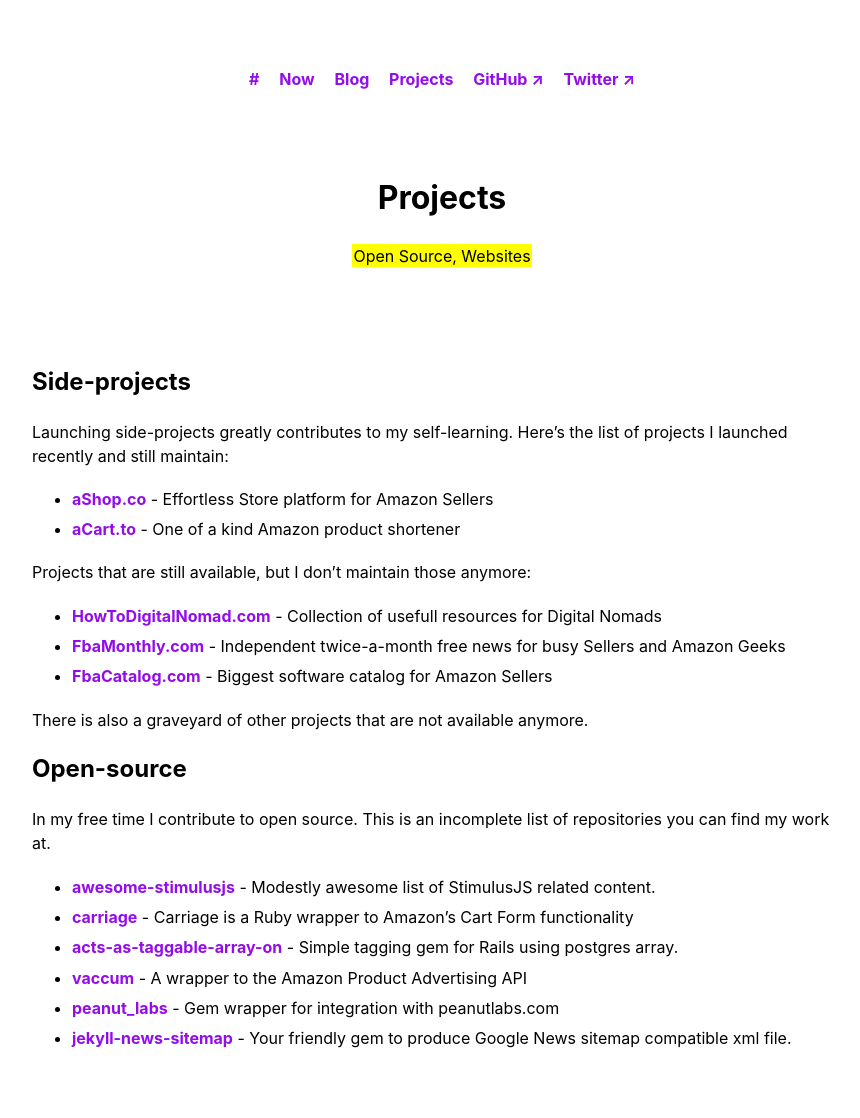
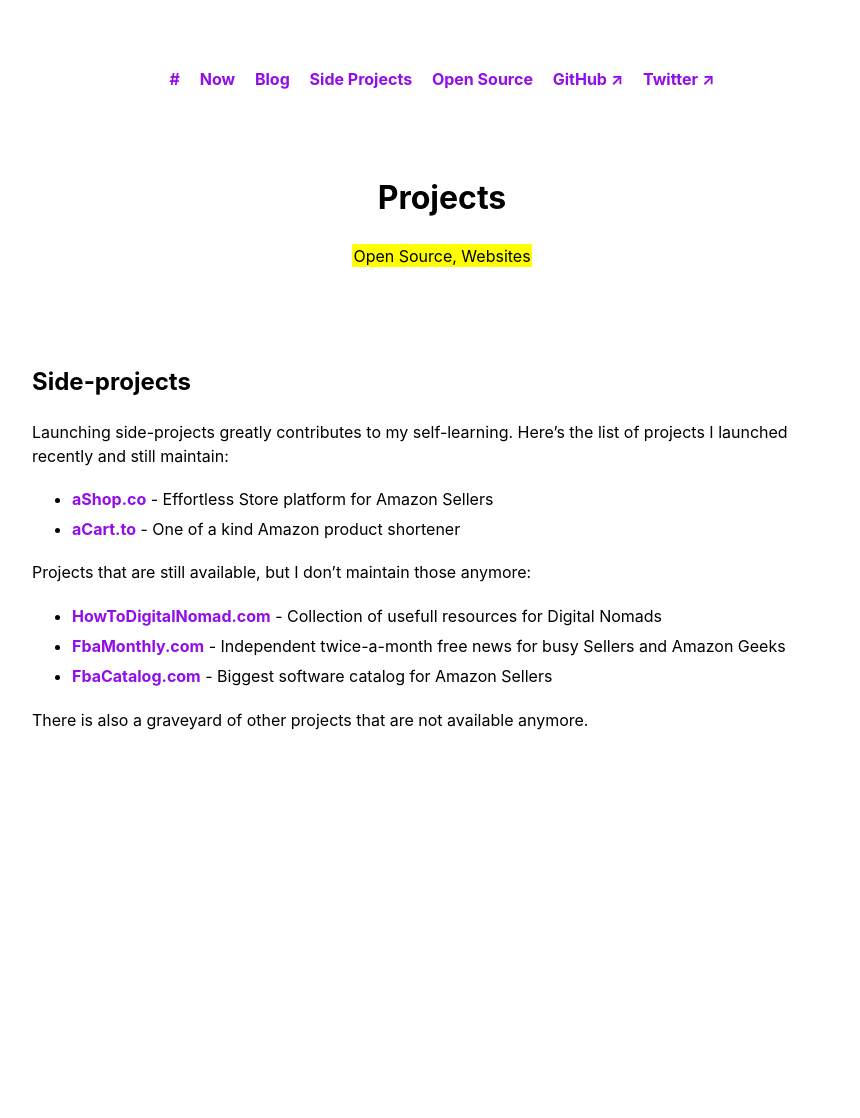
Before and after one commit to skatkov/skatkov.com, a Jekyll site: the page built from projects.md, in a window 1280 px wide. Shown: the whole page, without its empty margins (198-1058 px from the left). Built offline with Jekyll 4.4.1, drawn with Linux system fonts in a browser that asks for light colours; after the commit the page ends 900 px from its top, so only the background shows below that.

Commit message:
separate to open-source page

```diff
--- a/_includes/header.html
+++ b/_includes/header.html
@@ -5,7 +5,8 @@
             <li><a href="{{ '/' | prepend: site.baseurl }}">#</a></li>
             <li><a href="{{ '/now' | prepend: site.baseurl }}">Now</a></li>
             <li><a href="{{ '/blog' | prepend: site.baseurl }}">Blog</a></li>
-            <li><a href="{{ '/projects' | prepend: site.baseurl }}">Projects</a></li>
+            <li><a href="{{ '/projects' | prepend: site.baseurl }}">Side Projects</a></li>
+            <li><a href="{{ '/open-source' | prepend: site.baseurl }}">Open Source</a></li>
             {% if site.author.github %}
                 <li><a href="https://github.com/skatkov" target="_blank">
                     GitHub ↗
--- a/projects.md
+++ b/projects.md
@@ -16,12 +16,3 @@
 - [FbaCatalog.com](https://www.fbacatalog.com) - Biggest software catalog for Amazon Sellers
 
 There is also a graveyard of other projects that are not available anymore.
-
-## Open-source
-In my free time I contribute to open source. This is an incomplete list of repositories you can find my work at.
-- [awesome-stimulusjs](https://github.com/skatkov/awesome-stimulusjs) - Modestly awesome list of StimulusJS related content.
-- [carriage](https://rubygems.org/gems/carriage) - Carriage is a Ruby wrapper to Amazon's Cart Form functionality
-- [acts-as-taggable-array-on](https://rubygems.org/gems/acts-as-taggable-array-on) - Simple tagging gem for Rails using postgres array.
-- [vaccum](https://rubygems.org/gems/vacuum) - A wrapper to the Amazon Product Advertising API
-- [peanut_labs](https://rubygems.org/gems/peanut_labs) - Gem wrapper for integration with peanutlabs.com
-- [jekyll-news-sitemap](https://rubygems.org/gems/jekyll-news-sitemap) - Your friendly gem to produce Google News sitemap compatible xml file.
```
Also changed, not shown: open-source.md (added, +17 -0 lines).
